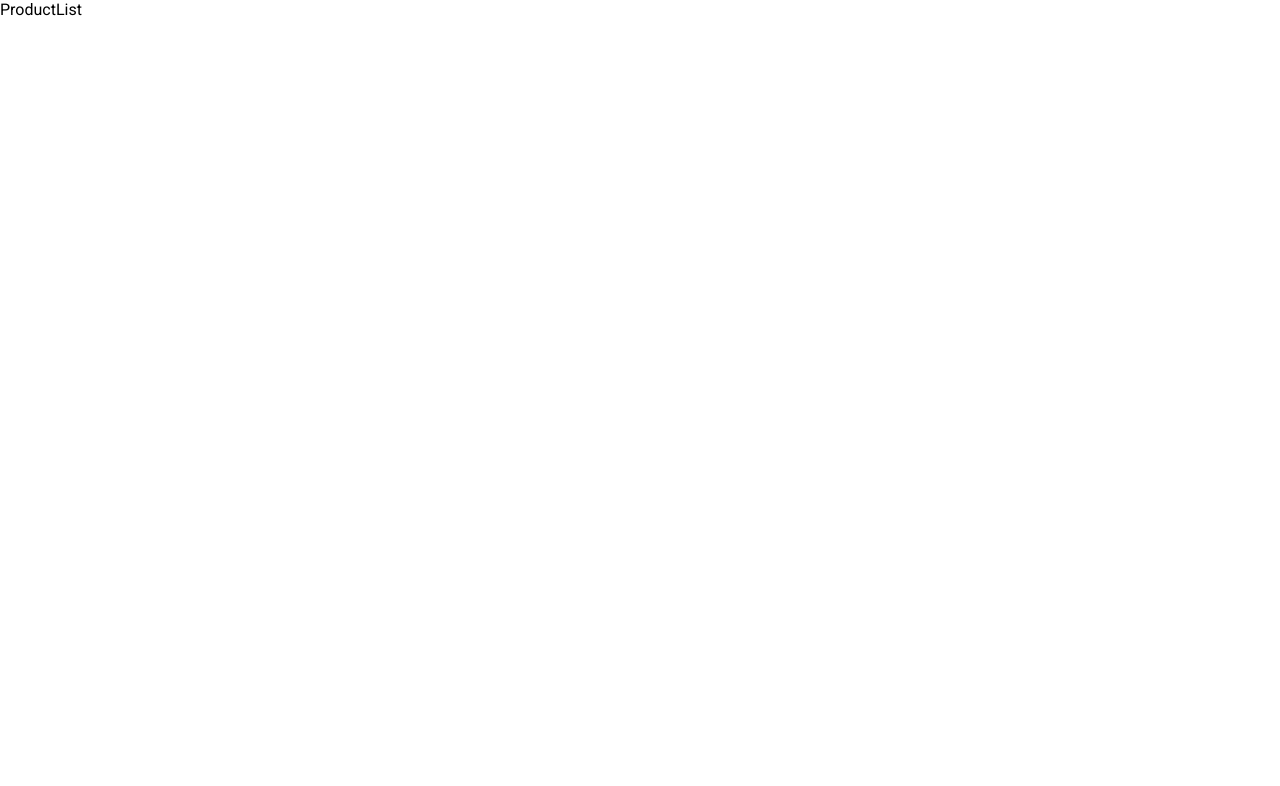
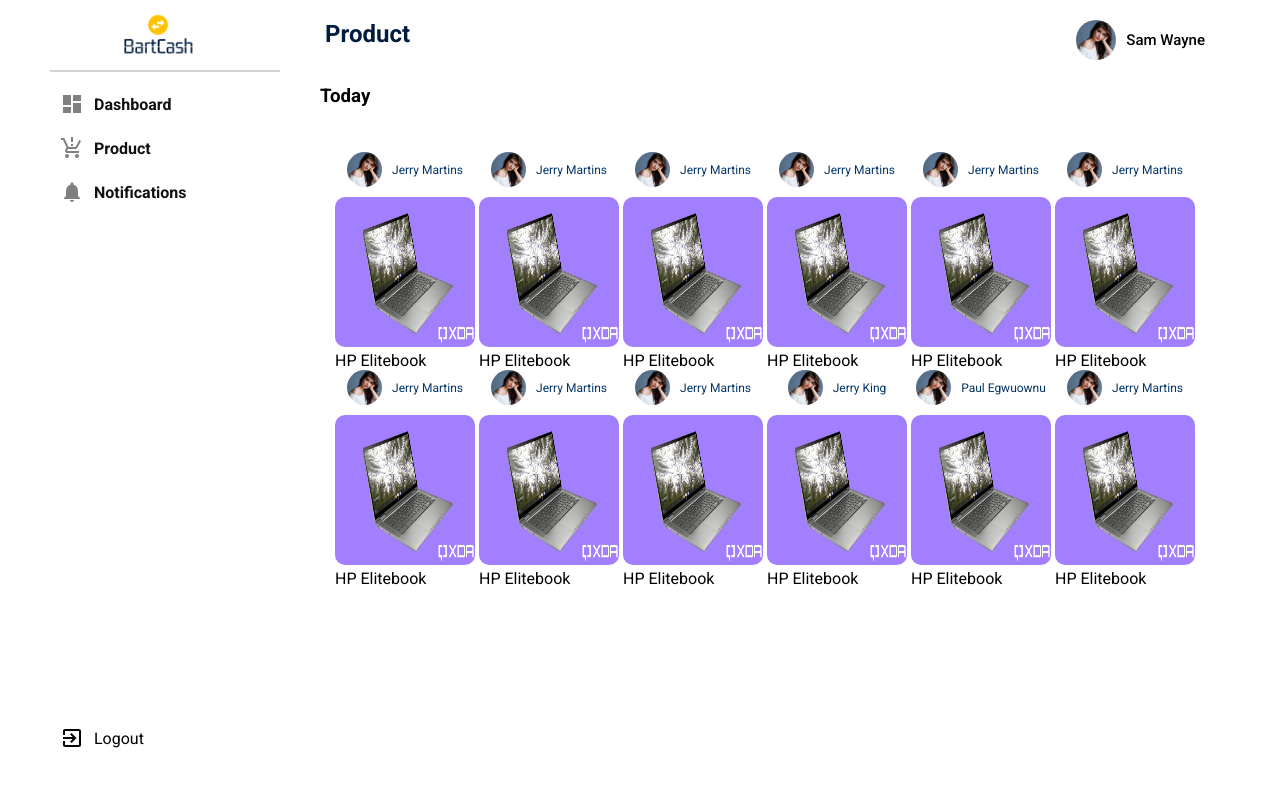
Before and after one commit to bartcash/Admin, a React (Create React App) app: page /products in a window 1280 px wide. Shown: the top 786 px of the page. Built offline with nearby package versions, Linux system fonts and the light colour scheme.

Commit message:
features added

```diff
--- a/src/App.js
+++ b/src/App.js
@@ -56,7 +56,7 @@
       )
     },
     {
-      path: '/product:id',
+      path: '/product/:id',
       element: (
         <Suspense  fallback={<div>Loading...</div>}>
           <SingleProduct/>
--- a/src/components/product/Product.jsx
+++ b/src/components/product/Product.jsx
@@ -1,5 +1,6 @@
 import './product.css';
 import { pic1, chromebook } from '../../constants/images';
+import { Link } from 'react-router-dom';
 
 const DailyProduct = ({products}) => {
     return(
@@ -11,9 +12,11 @@
             </div>
 
             <div className="product__btm">
-                <img src={chromebook} alt='' className="product__btm-img"/>
-                {/* <p>{products.product}</p> */}
-                <p>Jerry Martins</p>
+                <Link to='/product/:id' className='link'>
+                    <img src={chromebook} alt='' className="product__btm-img"/>
+                    <p>{products.title}</p>
+
+                </Link>
 
             </div>
         </section>
--- a/src/constants/dummyData.js
+++ b/src/constants/dummyData.js
@@ -1,31 +1,31 @@
-export const products = [
+export const dproducts = [
     {
         id: 1,
         title: 'HP Elitebook',
         seller: 'Jerry Martins',
         user: require('../assets/noprofile.jpg'),
-        product: require('../assets/shopping.png')
+        product: 'HP Chromebook'
     },
     {
         id: 2,
         title: 'HP Elitebook',
         seller: 'Jerry Martins',
         user: require('../assets/noprofile.jpg'),
-        product: require('../assets/shopping.png')
+        product: 'Mac 2 Pro'
     },
     {
         id: 3,
         title: 'HP Elitebook',
         seller: 'Jerry Martins',
         user: require('../assets/noprofile.jpg'),
-        product: require('../assets/shopping.png')
+        product: 'HP Elite Book'
     },
     {
         id: 4,
         title: 'HP Elitebook',
         seller: 'Jerry Martins',
         user: require('../assets/noprofile.jpg'),
-        product: require('../assets/shopping.png')
+        product: 'HP ProBook '
     },
     {
         id: 5,
--- a/src/pages/product/Product.jsx
+++ b/src/pages/product/Product.jsx
@@ -1,6 +1,6 @@
 import './product.css'
 import { Sidebar, DailyProduct, Topbar } from '../../components'
-import { dailyProduct } from '../../constants/dummyData'
+import { dproducts } from '../../constants/dummyData'
 import { Link } from 'react-router-dom'
 
 
@@ -19,7 +19,7 @@
             </div>
           <section className='product__list'>
           {
-            dailyProduct.map((products) => (
+            dproducts.slice(0, 5).map((products) => (
               <DailyProduct products={products} key={products.id}/>
             ))
           }
@@ -36,7 +36,7 @@
             </div>
           <section className='product__list'>
           {
-            dailyProduct.map((products) => (
+            dproducts.slice(0, 5).map((products) => (
               <DailyProduct products={products} key={products.id}/>
             ))
           }
--- a/src/pages/productList/ProductList.jsx
+++ b/src/pages/productList/ProductList.jsx
@@ -1,9 +1,27 @@
 import './productlist.css'
+import { Sidebar, Topbar, DailyProduct } from '../../components'
+import { dproducts } from '../../constants/dummyData'
 
 const ProductList = ({title}) => {
   return (
     <main className='productList'>
-      ProductList
+    <Sidebar/>
+
+    <section className='productlist_cont'>
+      <Topbar title={title}/>
+
+        <div className='product__top'>
+            <h3>Today</h3>
+        </div>
+
+        <section className='product__list'>
+          {
+            dproducts.slice(0, 12).map((products) => (
+              <DailyProduct products={products} key={products.id}/>
+            ))
+          }
+            </section>
+    </section>
     </main>
   )
 }
--- a/src/pages/productList/productlist.css
+++ b/src/pages/productList/productlist.css
@@ -0,0 +1,27 @@
+.productList{
+    height: 100vh;
+    max-width: 1200px;
+    display: flex;
+    justify-content: center;
+    margin: auto;
+    background-color: #ffffff;
+}
+
+.productlist_cont{
+    flex: 4;
+    display: flex;
+    flex-direction: column;
+    /* justify-content: space-around; */
+    padding: 10px 15px;
+}
+
+.product__top{
+    margin: 15px;
+}
+
+.product__list{
+    display: flex;
+    flex-wrap: wrap;
+    justify-content:space-between;
+    margin: 30px;
+}
```
